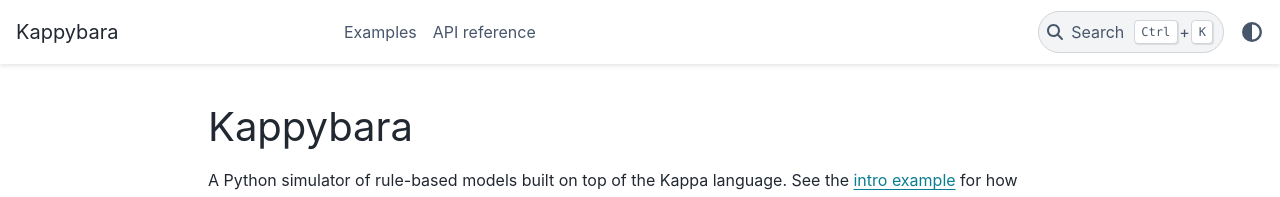
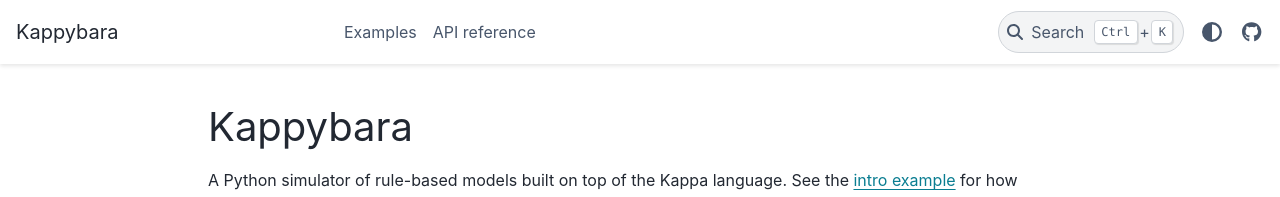
Before and after one commit to berkalpay/kappybara, a Sphinx documentation site: the page built from docs/source/index.rst, in a window 1280 px wide. Shown: the top 197 px of the page. Built offline with Sphinx 7.4.7 and the PyData theme 0.15.4, drawn with Linux system fonts in a browser that asks for light colours.

```diff
--- a/docs/source/conf.py
+++ b/docs/source/conf.py
@@ -35,6 +35,16 @@ napoleon_google_docstring = True
 # https://www.sphinx-doc.org/en/master/usage/configuration.html#options-for-html-output
 
 html_theme = "pydata_sphinx_theme"
-html_theme_options = {"secondary_sidebar_items": []}
+html_theme_options = {
+    "secondary_sidebar_items": [],
+    "icon_links": [
+        {
+            "name": "GitHub",
+            "url": "https://github.com/berkalpay/kappybara",
+            "icon": "fa-brands fa-github",
+            "type": "fontawesome",
+        }
+    ],
+}
 html_static_path = ["_static"]
 html_title = "Kappybara"
```
